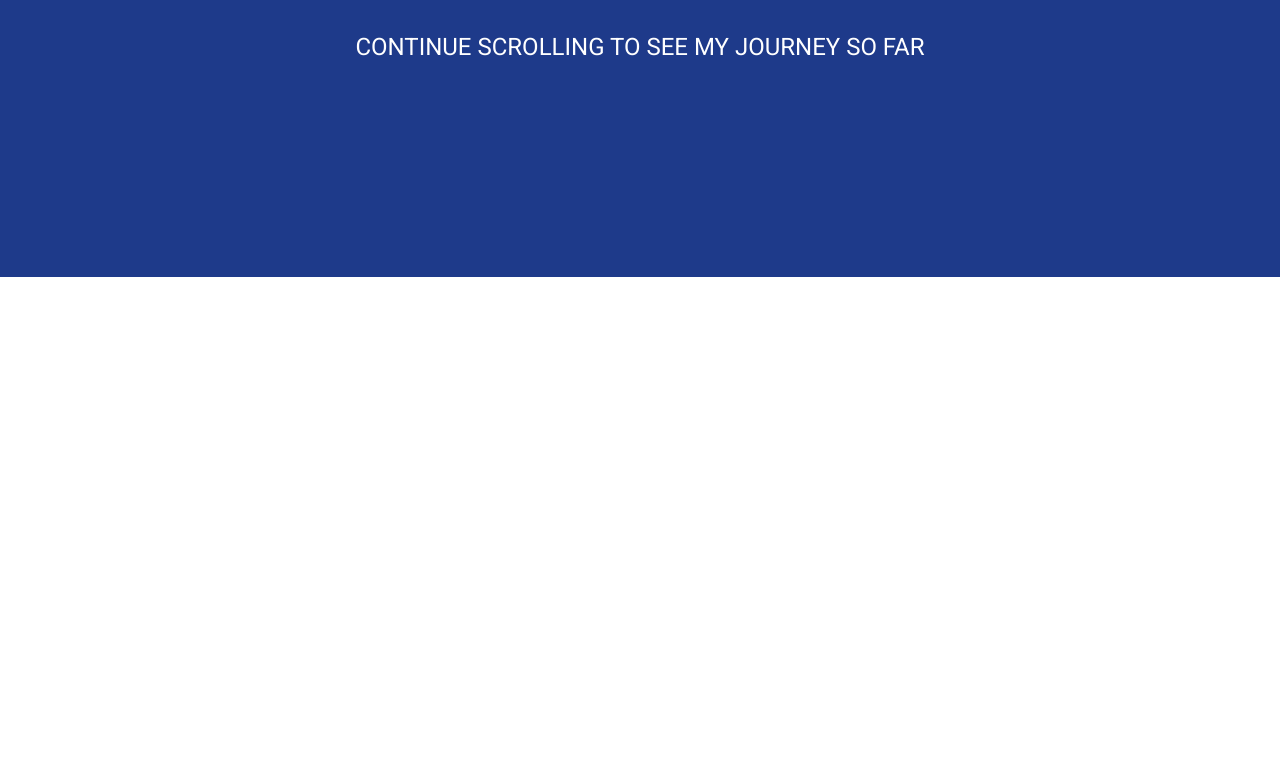
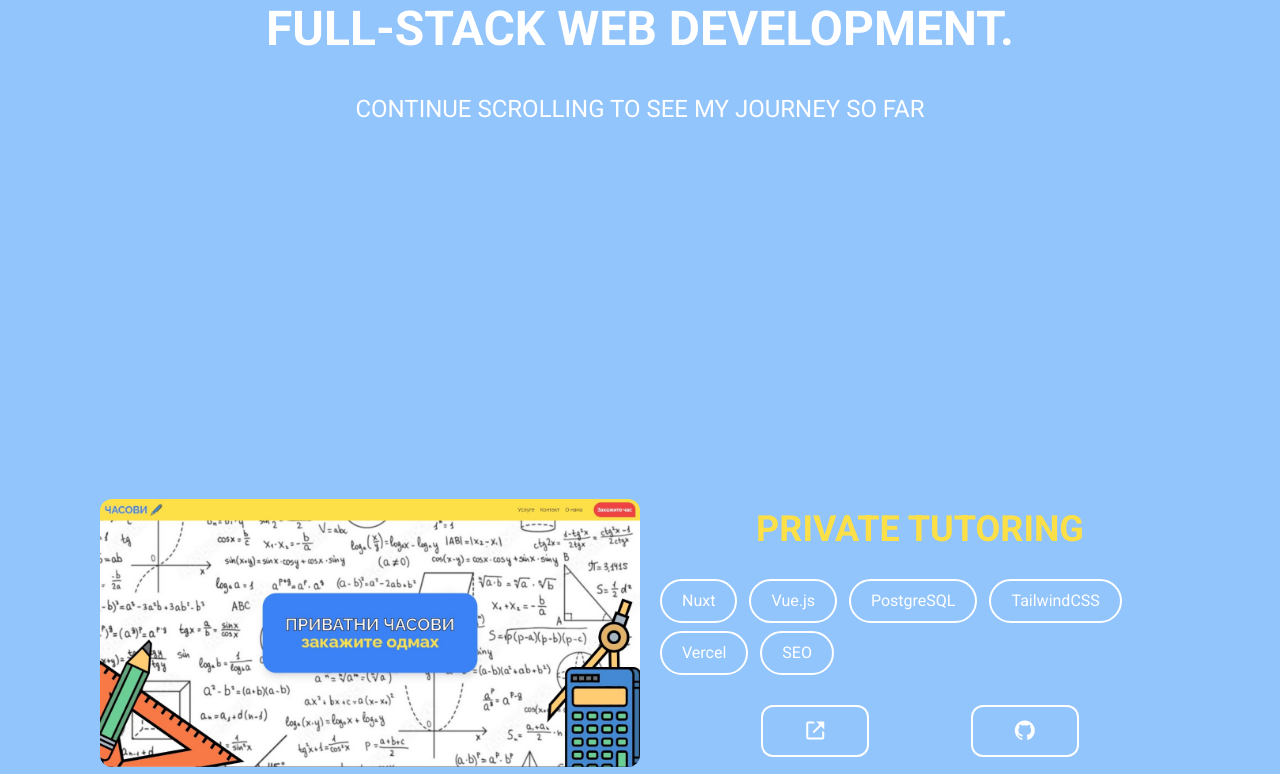
Before and after one commit to dqrk0jeste/portfolio, a Nuxt app: page / in a window 1280 px wide. Shown: the part 1323-2097 px from the top of the page. Before the commit the page ends 1600 px from the top, so only its background shows below. Built offline with nearby package versions, Linux system fonts and the light colour scheme.

Commit message:
project pagem background transitions and more

```diff
--- a/assets/css/tailwind.css
+++ b/assets/css/tailwind.css
@@ -11,5 +11,4 @@
 
 body {
   overflow: hidden;
-  transition: all 1s ease;
 }
--- a/components/About.vue
+++ b/components/About.vue
@@ -1,6 +1,16 @@
+<script setup lang="ts">
+  import { type Page } from '../types'
+  const pages : Ref<Page[]> = useState('pages')
+  if(process.server) {
+    pages.value.push({
+      color: 'bg-blue-900'
+    })
+  }
+</script>
+
 <template>
-  <section id="about" class="w-screen h-screen bg-blue-900 flex flex-col gap-10 items-center p-5 md:p-20">
-    <div class="w-[250px] h-[250px] bg-white rounded-full"></div>
+  <section id="about" class="w-screen h-screen flex flex-col gap-10 items-center justify-center p-5 md:p-20">
+    <div class="h-[30vh] aspect-square bg-white rounded-full"></div>
     <h1 class="text-xl text-white font-bold text-center max-w-[1400px] md:text-2xl xm:text-3xl lg:text-5xl">MY NAME IS DARKO NIKOLIC AND I AM A SOFTWARE DEVELOPER CURRENTLY FOCUSED ON FULL-STACK WEB DEVELOPMENT.</h1>
     <p class="text-md text-white text-center xm:text-lg lg:text-2xl">CONTINUE SCROLLING TO SEE MY JOURNEY SO FAR</p>
   </section>
--- a/components/Header.vue
+++ b/components/Header.vue
@@ -1,5 +1,5 @@
-<script setup>
-  const open = useState('nav-open', () => false)
+<script setup lang="ts">
+  const open : Ref<boolean> = useState('nav-open', () => false)
 </script>
 
 <template>
--- a/components/Landing.vue
+++ b/components/Landing.vue
@@ -1,5 +1,15 @@
+<script setup lang="ts">
+  import { type Page } from '../types'
+  const pages : Ref<Page[]> = useState('pages')
+  if(process.server) {
+    pages.value.push({
+      color: 'bg-blue-300'
+    })
+  }
+</script>
+
 <template>
-  <section id="landing" class="relative bg-blue-300 flex flex-col justify-center w-full h-screen md:pl-10 xm:pl-20">
+  <section id="landing" class="relative flex flex-col justify-center w-full h-screen md:pl-10 xm:pl-20">
     <div class="text-center w-full border-solid border-black md:pl-10 xm:pl-20 md:text-left md:border-l-4">
       <p class="title font-bold whitespace-nowrap text-3xl sm:text-4xl md:text-5xl xm:text-6xl lg:text-8xl xl:text-9xl">DARKO NIKOLIC</p>
       <p class="title font-bold whitespace-nowrap text-2xl sm:text-3xl md:text-4xl xm:text-5xl lg:text-7xl xl:text-8xl">SOFTWARE DEVELOPER</p>
--- /dev/null
+++ b/components/Project.vue
@@ -0,0 +1,39 @@
+<script setup lang="ts">
+  import { type Page } from '../types'
+
+  const props = defineProps({
+    skills: Array<string>
+  })
+
+  const pages : Ref<Page[]> = useState('pages')
+  if(process.server) {
+    pages.value.push({
+      color: 'bg-slate-900'
+    })
+  }
+</script>
+
+box-shadow: 4px 4px 0 black;
+
+<template>
+  <div class="w-screen h-screen text-white flex flex-col gap-10 items-center justify-center p-5 lg:p-20">
+    <div class="flex flex-col gap-5 items-center p-5 max-w-[1400px] lg:flex-row">
+      <img src="../assets/images/privatni-casovi-img.jpg" alt="project image" class="w-full rounded-xl border-solid border-black border-0 shadow-[10px,10px,0,white] lg:w-1/2">
+      <div class="flex flex-col gap-5 w-full justify-evenly items-center h-full">
+          <h2 class="text-4xl text-yellow-300 font-bold text-center">PRIVATE TUTORING</h2>
+          <div class="flex flex-row flex-wrap gap-x-3 gap-y-2">
+            <div v-for="skill in props.skills" :key="skill" class="px-5 py-2 border-solid border-white border-2 rounded-full transition-colors hover:bg-white/5">{{ skill }}</div>
+        </div>
+        <div class="flex flex-row justify-evenly w-full">
+          <button class="px-10 py-3 border-solid border-white border-2 rounded-xl flex items-center justify-center  transition-colors hover:bg-white/5">
+            <i class='bx bx-link-external text-2xl'></i>
+          </button>
+          <button class="px-10 py-3 border-solid border-white border-2 rounded-xl flex items-center justify-center  transition-colors hover:bg-white/5">
+            <i class='bx bxl-github text-2xl'></i>
+          </button>
+        </div>
+      </div>
+    </div>
+    <p class="max-w-[1400px] text-center lg:text-left">Lorem ipsum dolor sit amet consectetur, adipisicing elit. Corporis sunt fuga in veritatis nesciunt excepturi. Aliquid necessitatibus voluptatem sint laborum, amet commodi aut placeat deserunt, itaque sapiente fugit, quos hic optio quia maxime repudiandae dolorem tempore nemo ad unde molestiae!</p>
+  </div>
+</template>
--- a/pages/index.vue
+++ b/pages/index.vue
@@ -1,23 +1,21 @@
 <script setup lang="ts">
 
+  import { type Page } from '../types'
+
+  const pages : Ref<Page[]> = useState('pages', () : Array<Page> => [])
+  const count : Ref<number> = useState('scroll-count', () => 0)
+  const currentColor: Ref<string> = useState('current-color', () => 'bg-blue-300')
+
   let allowedScroll = true
-  const numberOfPages = 2
-
   let touchstart = 0
   let touchend = 0
 
-  const count = useState('scroll-count', () => 0)
-
-  watch(count, () => {
-    document.body.style.transform = `translateY(-${count.value * 100}vh)`
-  })
-
-  function swipedUp() {
+  function swipedUp() : boolean {
     const diff = touchend - touchstart
     return diff < - window.innerHeight / 10
   }
 
-  function swipedDown() {
+  function swipedDown() : boolean {
     const diff = touchend - touchstart
     return diff > window.innerHeight / 10
   }
@@ -26,7 +24,7 @@
     document.onwheel = (e: any) : void => {
       if(!allowedScroll) return
       if(e.wheelDeltaY < 0) {
-        if(count.value === numberOfPages - 1) return
+        if(count.value === pages.value.length - 1) return
         count.value++
       } else {
         if(count.value === 0) return
@@ -44,15 +42,26 @@
       touchend = e.changedTouches[0].screenY
       if(swipedDown() && count.value !== 0) {
         count.value--
-      } else if(swipedUp() && count.value !== numberOfPages - 1) {
+      } else if(swipedUp() && count.value !== pages.value.length - 1) {
         count.value++
       }
     }
+  })
+
+  watch(count, () => {
+    currentColor.value = pages.value[count.value].color
   })
 </script>
 
 
 <template>
-    <Landing />
-    <About />
+  <div id="background" class="transition-color duration-700" :class="currentColor">
+    <div class="transition-all duration-700" :style="`transform: translateY(-${count * 100}vh)`">
+      <Landing />
+      <About />
+      <Project
+        :skills="['Nuxt', 'Vue.js', 'PostgreSQL', 'TailwindCSS', 'Vercel', 'SEO']"
+      />
+    </div>
+  </div>
 </template>
--- /dev/null
+++ b/types.ts
@@ -0,0 +1,3 @@
+export type Page = {
+  color: string
+}
```
Also changed, not shown: assets/images/privatni-casovi-img.jpg (added).
